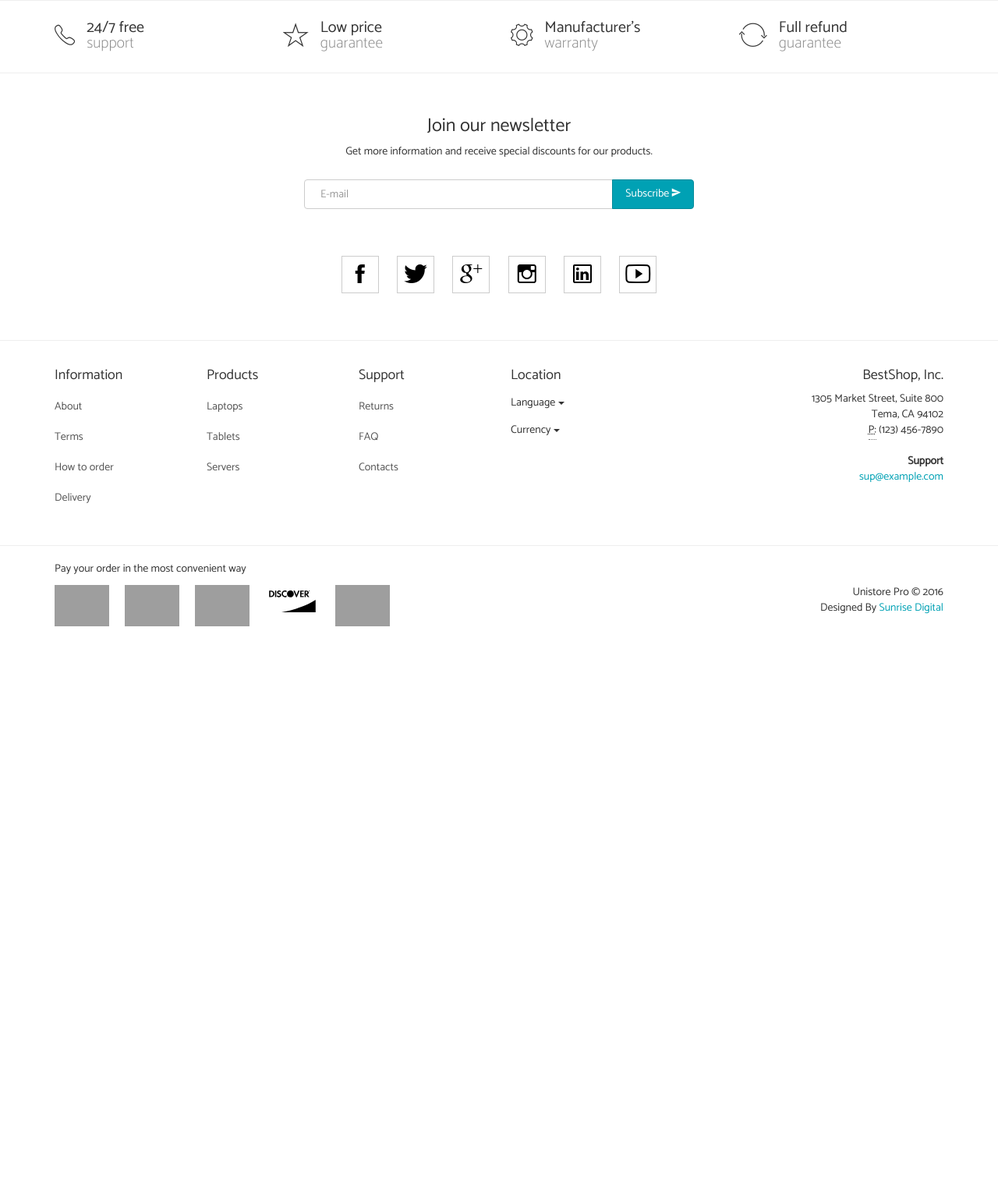
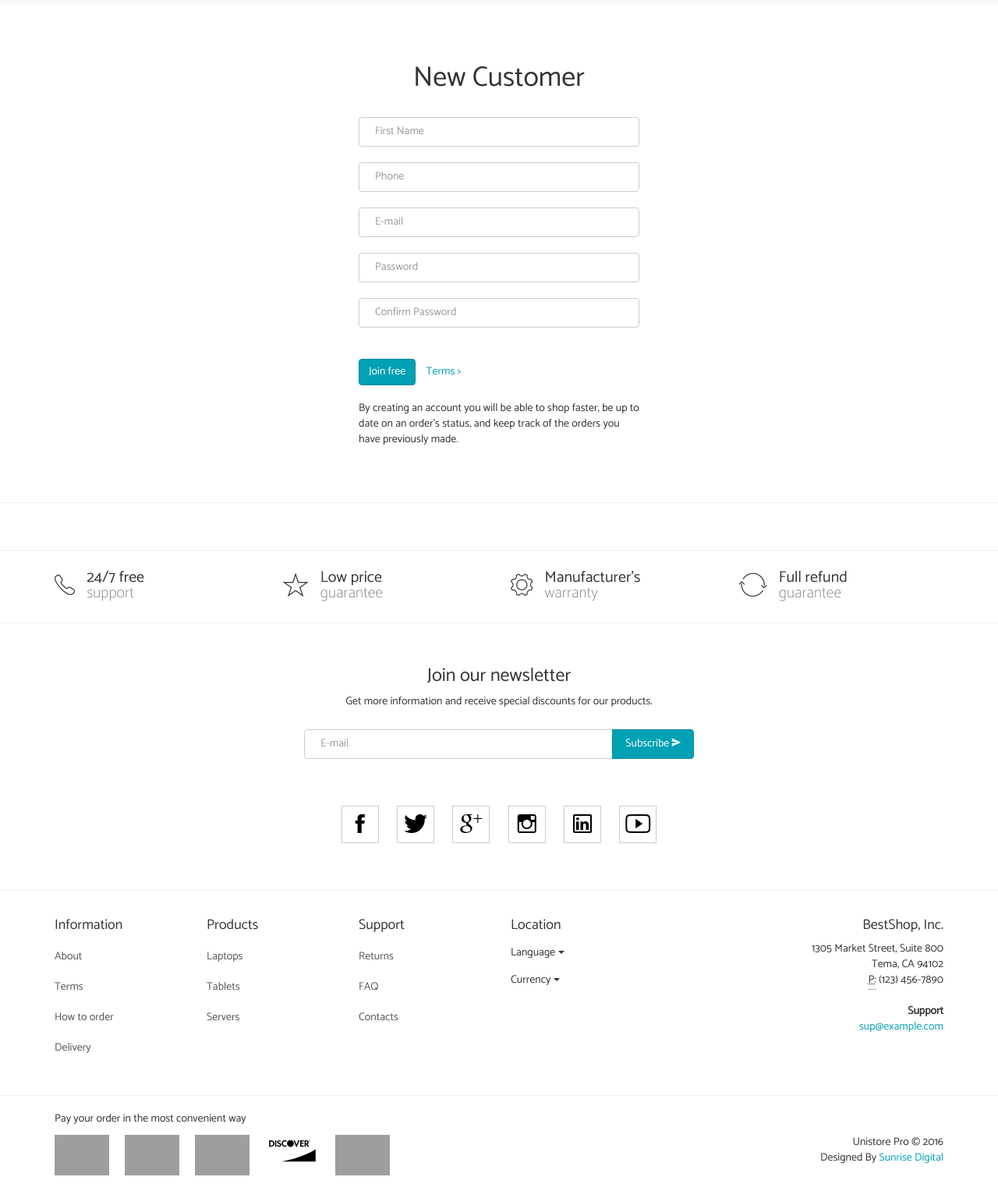
Before and after one commit to Ceasar15/BestBuy, a Django app: page /users/sign_up/ in a window 1280 px wide. Shown: the part 52-1579 px from the top of the page at 78% size. Before the commit the page ends 855 px from the top, so only its background shows below. Run offline with Django 3.2, Linux system fonts and the light colour scheme; parts of the project's set-up code (start-up, migrations or seed data) failed here and were passed over; some libraries are stand-ins or nearby versions; some web fonts are replaced; grey boxes are pictures that could not be loaded.

Commit message:
added signup page

```diff
--- a/templates/base.html
+++ b/templates/base.html
@@ -66,7 +66,7 @@
             </ul>
             <ul class="nav navbar-nav navbar-right">
               <li><a href="./login/"> <i class="ion-android-person"></i> Login </a></li>
-              <li><a href="./signup/"> Sign Up</a></li>
+              <li><a href="{% url 'sign_up' %}"> Sign Up</a></li>
             </ul>
           </div><!--/.nav-collapse -->
         </div><!--/.container-fluid -->
--- a/templates/users/signup.html
+++ b/templates/users/signup.html
@@ -4,5 +4,54 @@
 
 {% block body%}
 
+    <hr class="offset-lg hidden-xs">
+    <hr class="offset-md">
+
+    <div class="container">
+      <div class="row">
+        <div class="col-sm-6 col-sm-offset-3 col-md-4 col-md-offset-4 md-padding">
+          <h1 class="align-center">New Customer</h1>
+          <br>
+
+          <form class="join" action="index.php" method="post">
+            <div class="container-fluid">
+              <div class="row">
+                <div class="col-sm-12">
+                  <input type="text" name="name" value="" placeholder="First Name" required="" class="form-control" /><br>
+                </div>
+                <div class="col-sm-12">
+                  <input type="text" name="phone" value="" placeholder="Phone" required="" class="form-control" /><br>
+                </div>
+                <div class="col-sm-12">
+                  <input type="email" name="email" value="" placeholder="E-mail" required="" class="form-control" /><br>
+                </div>
+                <div class="col-sm-12">
+                  <input type="password" name="password" value="" placeholder="Password" required="" class="form-control" /><br>
+                </div>
+                <div class="col-sm-12">
+                  <input type="password" name="password-confirm" value="" placeholder="Confirm Password" required="" class="form-control" /><br>
+                </div>
+              </div>
+            </div>
+            <br>
+
+            <button type="submit" class="btn btn-primary">Join free</button>
+            <a href="#" class="xs-margin">Terms ></a>
+
+            <br><br>
+            <p>
+              By creating an account you will be able to shop faster, be up to date on an order's status, and keep track of the orders you have previously made.
+            </p>
+          </form>
+
+          <br class="hidden-sm hidden-md hidden-lg">
+        </div>
+      </div>
+    </div>
+    <br><br>
+    <hr class="hidden-xs">
+    <br class="hidden-xs">
+    <br class="hidden-xs">
+
 
 {% endblock body %}
```
